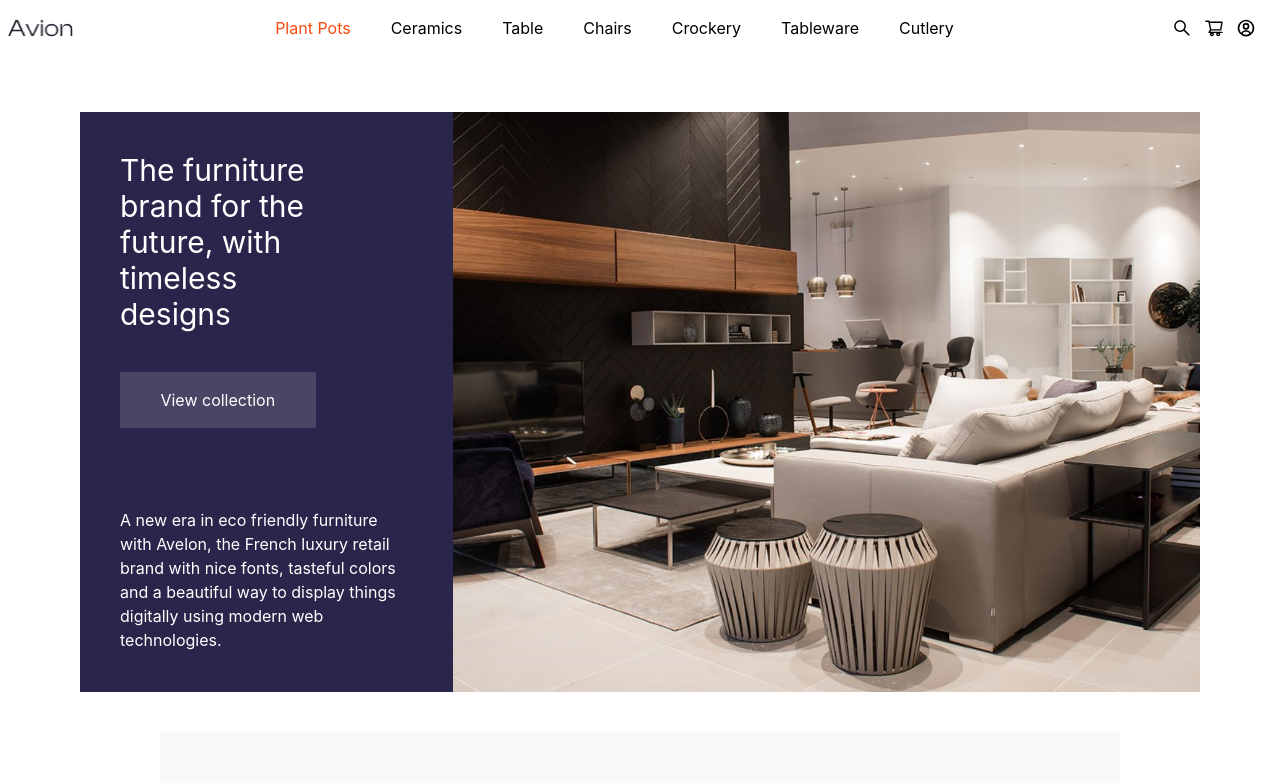
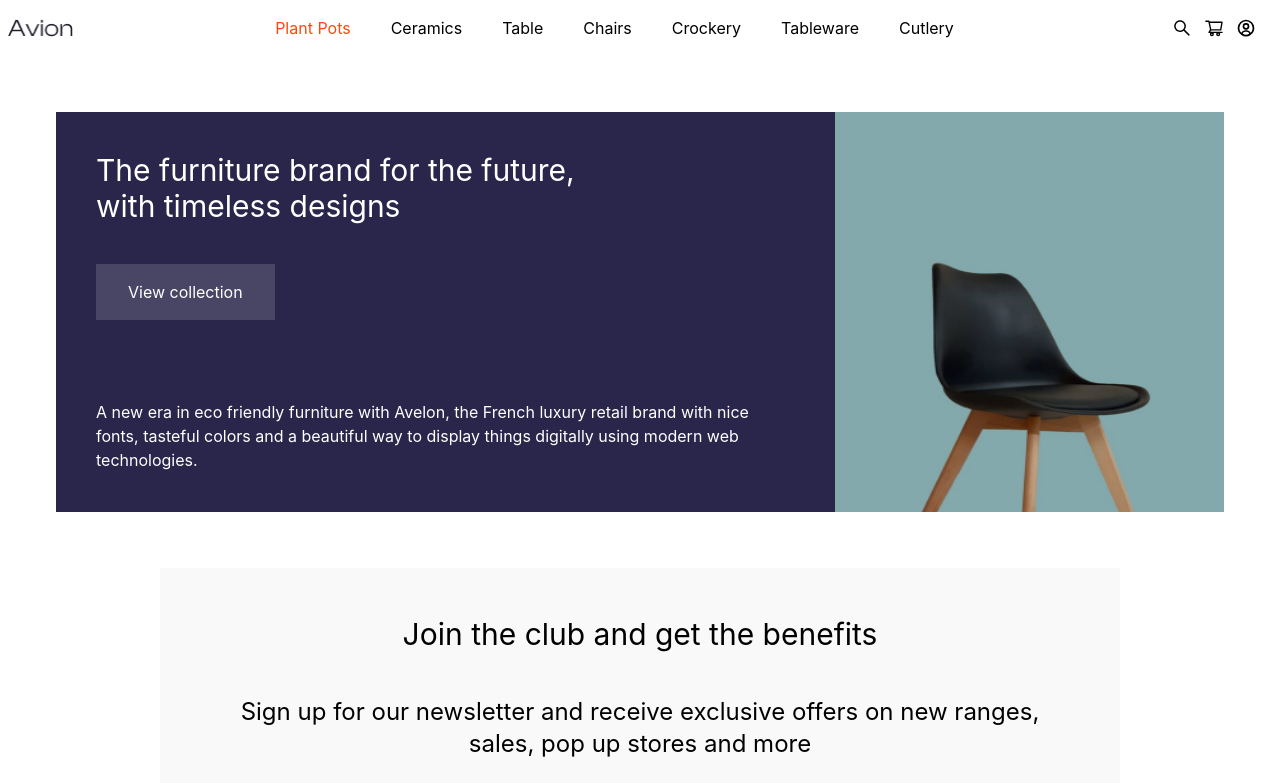
Before and after one commit to Huynhkimphat/Naver_Capstone_Project, a Next.js app: page / in a window 1280 px wide. Shown: the top 783 px of the page. Built offline with nearby package versions, Linux system fonts and the light colour scheme.

Commit message:
fixed button

```diff
--- a/components/HeaderBanner/HeaderBanner.js
+++ b/components/HeaderBanner/HeaderBanner.js
@@ -1,16 +1,15 @@
 import React from "react";
 import Image from "next/image";
-import HeaderBannerImg from "../../static/headerBanner.jpg";
+import Product1 from "../../static/Product1.png";
 
 const styles = {
-  wrapper: "flex justify-center lg:px-20 lg:pt-14 text-white font-normal pb-10",
-  contentContainer: "w-full md:w-4/12 bg-[#2A254B] lg:p-10 p-6",
+  wrapper: "flex lg:p-14 md:p-12 text-white font-normal",
+  contentContainer: "w-full md:w-8/12 bg-[#2A254B] lg:p-10 p-6",
   title: "lg:w-3/4 text-3xl",
   mainContent: "flex flex-col lg:flex-col-reverse",
   description: "mt-20 lg:mt-30 md:mt-15 mb-8 lg:mb-0",
-  btnViewCollection:
-    "bg-[#F9F9F926] lg:px-8 lg:py-4 p-2 lg:mt-10 text-center md:w-8/12 w-full",
-  imgContainer: "md:w-8/12 w-0 relative",
+  btnViewCollection: "bg-[#F9F9F926] lg:mt-10 py-4 px-8 w-full md:w-auto",
+  imgContainer: "md:w-4/12 w-0 relative",
 };
 
 const HeaderBanner = () => {
@@ -26,16 +25,13 @@ const HeaderBanner = () => {
             retail brand with nice fonts, tasteful colors and a beautiful way to
             display things digitally using modern web technologies.
           </div>
-          <button className={styles.btnViewCollection}>View collection</button>
+          <div>
+            <button className={styles.btnViewCollection}>View collection</button>
+          </div>
         </div>
       </div>
       <div className={styles.imgContainer}>
-        <Image
-          className={styles.img}
-          src={HeaderBannerImg}
-          alt={""}
-          layout="fill"
-        />
+        <Image src={Product1} alt={""} layout="fill"/>
       </div>
     </div>
   );
```
